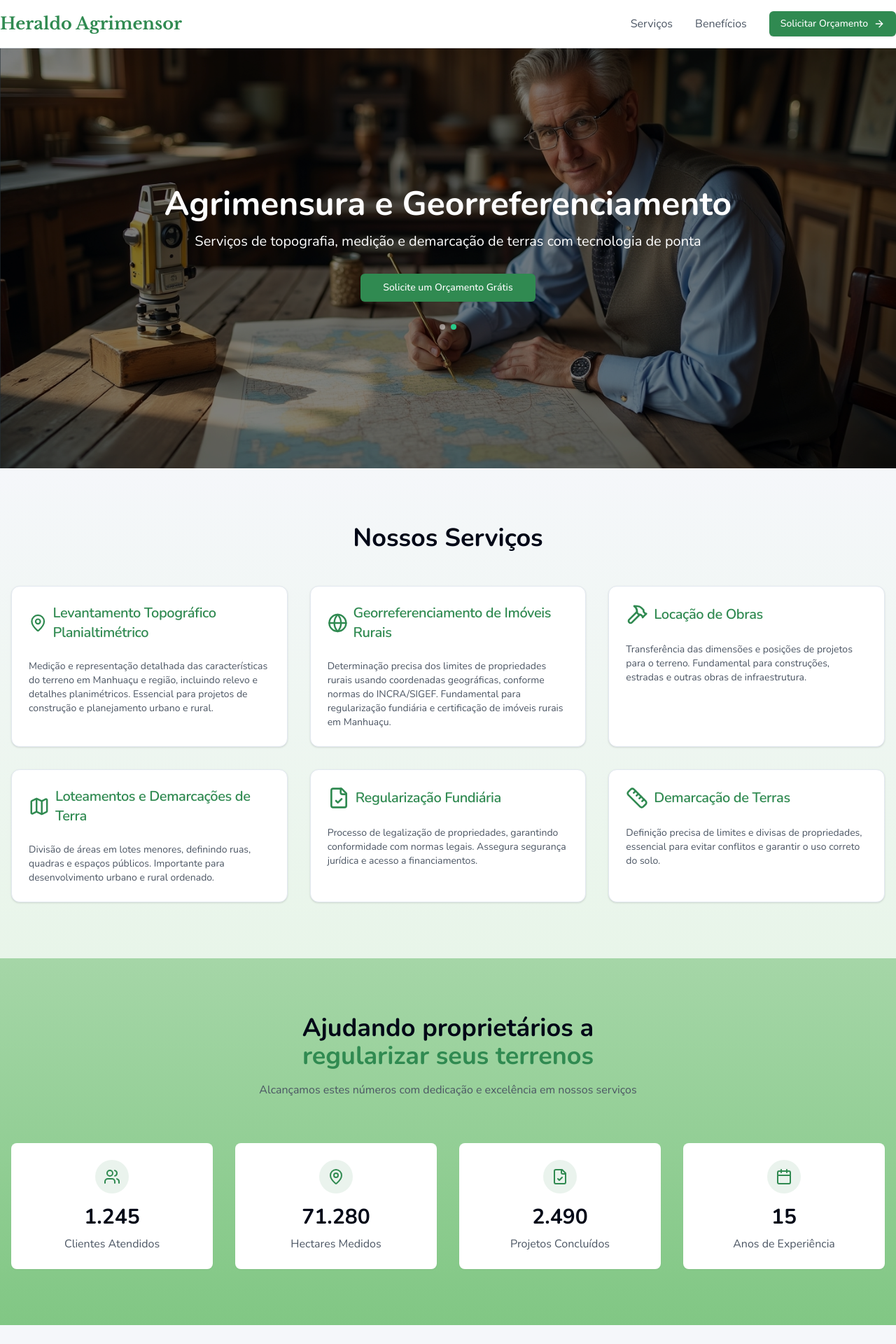
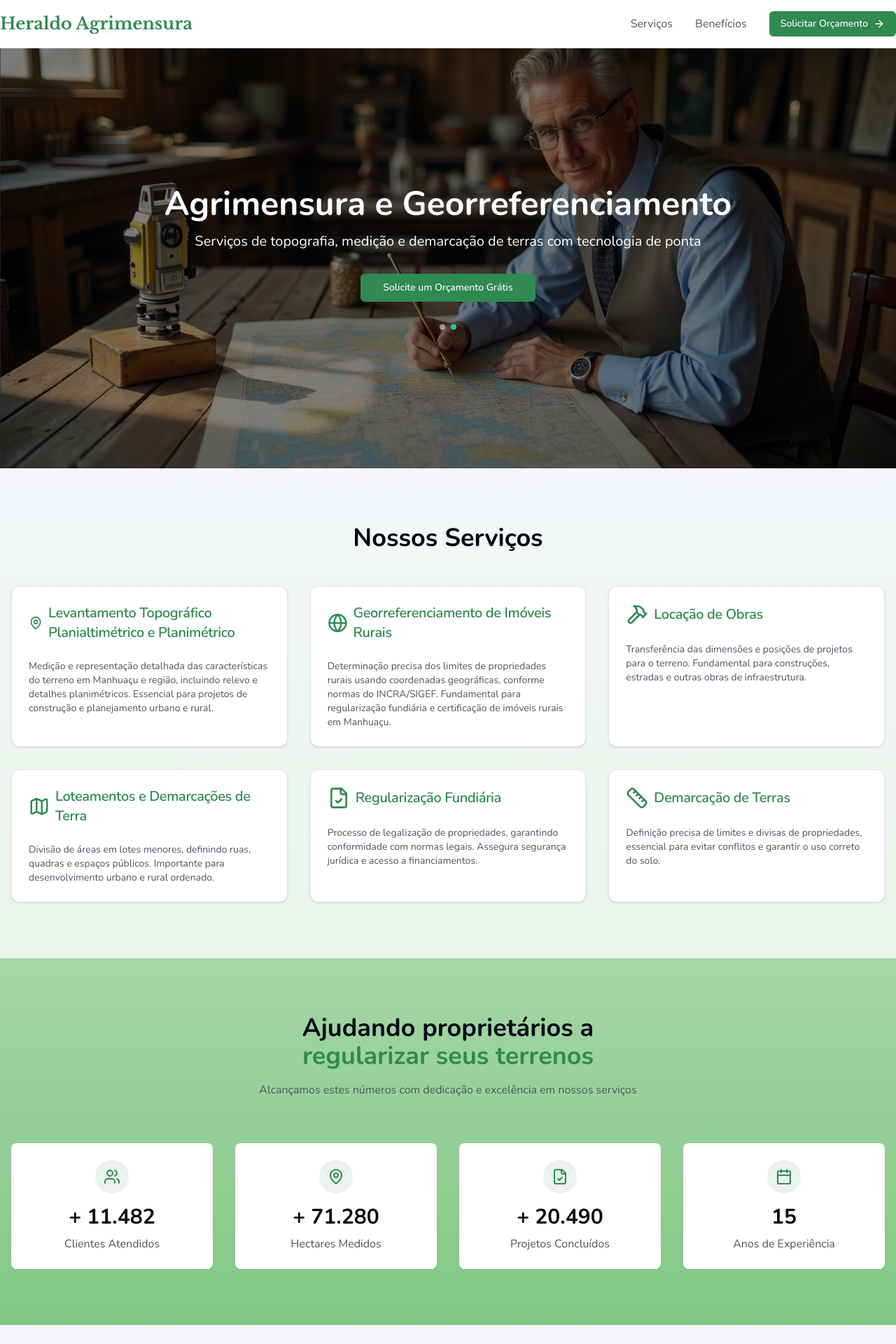
Before and after one commit to danielheringers/HeraldoAgrimensor, a Next.js app: page / in a window 1280 px wide. Shown: the top 1920 px of the page at 70% size. Built offline with nearby package versions, Linux system fonts and the light colour scheme.

Commit message:
update Benefits, Footer, Header, and Services components for improved content accuracy and clarity

```diff
--- a/components/Benefits.tsx
+++ b/components/Benefits.tsx
@@ -1,4 +1,4 @@
-import { Users, MapPin, FileCheck, Calendar } from 'lucide-react'
+import { Calendar, FileCheck, MapPin, Users } from 'lucide-react'
 
 export default function Benefits() {
   return (
@@ -19,7 +19,7 @@ export default function Benefits() {
             <div className="p-3 bg-[#308a51]/10 rounded-full mb-4">
               <Users className="w-6 h-6 text-[#308a51]" />
             </div>
-            <span className="text-3xl font-bold mb-2">1.245</span>
+            <span className="text-3xl font-bold mb-2">+ 11.482</span>
             <span className="text-gray-600">Clientes Atendidos</span>
           </div>
 
@@ -27,7 +27,7 @@ export default function Benefits() {
             <div className="p-3 bg-[#308a51]/10 rounded-full mb-4">
               <MapPin className="w-6 h-6 text-[#308a51]" />
             </div>
-            <span className="text-3xl font-bold mb-2">71.280</span>
+            <span className="text-3xl font-bold mb-2">+ 71.280</span>
             <span className="text-gray-600">Hectares Medidos</span>
           </div>
 
@@ -35,7 +35,7 @@ export default function Benefits() {
             <div className="p-3 bg-[#308a51]/10 rounded-full mb-4">
               <FileCheck className="w-6 h-6 text-[#308a51]" />
             </div>
-            <span className="text-3xl font-bold mb-2">2.490</span>
+            <span className="text-3xl font-bold mb-2">+ 20.490</span>
             <span className="text-gray-600">Projetos Concluídos</span>
           </div>
 
--- a/components/Footer.tsx
+++ b/components/Footer.tsx
@@ -92,7 +92,7 @@ export default function Footer() {
               </li>
               <li className="flex items-start gap-2 text-gray-300">
                 <MapPin className="h-5 w-5 mt-1" />
-                <p>Rua Coronel Alberto Pinto Coelho, 162 - Manhuaçu, Minas Gerais.</p>
+                <p>Rua Coronel Alberto Pinto Coelho, 143 - Manhuaçu, Minas Gerais.</p>
               </li>
             </ul>
           </div>
--- a/components/Header.tsx
+++ b/components/Header.tsx
@@ -1,9 +1,6 @@
 'use client'
 
-import { useState, useCallback } from 'react'
-import Link from 'next/link'
 import { Button } from "@/components/ui/button"
-import { ArrowRight, Menu } from 'lucide-react'
 import {
   Sheet,
   SheetContent,
@@ -11,6 +8,9 @@ import {
   SheetTitle,
   SheetTrigger,
 } from "@/components/ui/sheet"
+import { ArrowRight, Menu } from 'lucide-react'
+import Link from 'next/link'
+import { useCallback, useState } from 'react'
 
 export default function Header() {
   const [isOpen, setIsOpen] = useState(false)
@@ -40,7 +40,7 @@ export default function Header() {
     <header className="sticky top-0 z-50 bg-white border-b">
       <div className="container mx-auto px-4 flex justify-between items-center py-4 sm:px-0">
         <Link href="/" className="text-lg font-bold text-[#308a51] font-libre md:text-2xl">
-          Heraldo Agrimensor
+          Heraldo Agrimensura
         </Link>
 
         {/* Desktop Navigation */}
--- a/components/Services.tsx
+++ b/components/Services.tsx
@@ -4,7 +4,7 @@ import { FileCheck, Globe, Hammer, Map, MapPin, Ruler } from 'lucide-react'
 const services = [
   {
     icon: <MapPin className="h-8 w-8 text-[#308a51]" />,
-    title: "Levantamento Topográfico Planialtimétrico",
+    title: "Levantamento Topográfico Planialtimétrico e Planimétrico ",
     description: "Medição e representação detalhada das características do terreno em Manhuaçu e região, incluindo relevo e detalhes planimétricos. Essencial para projetos de construção e planejamento urbano e rural."
   },
   {
```
